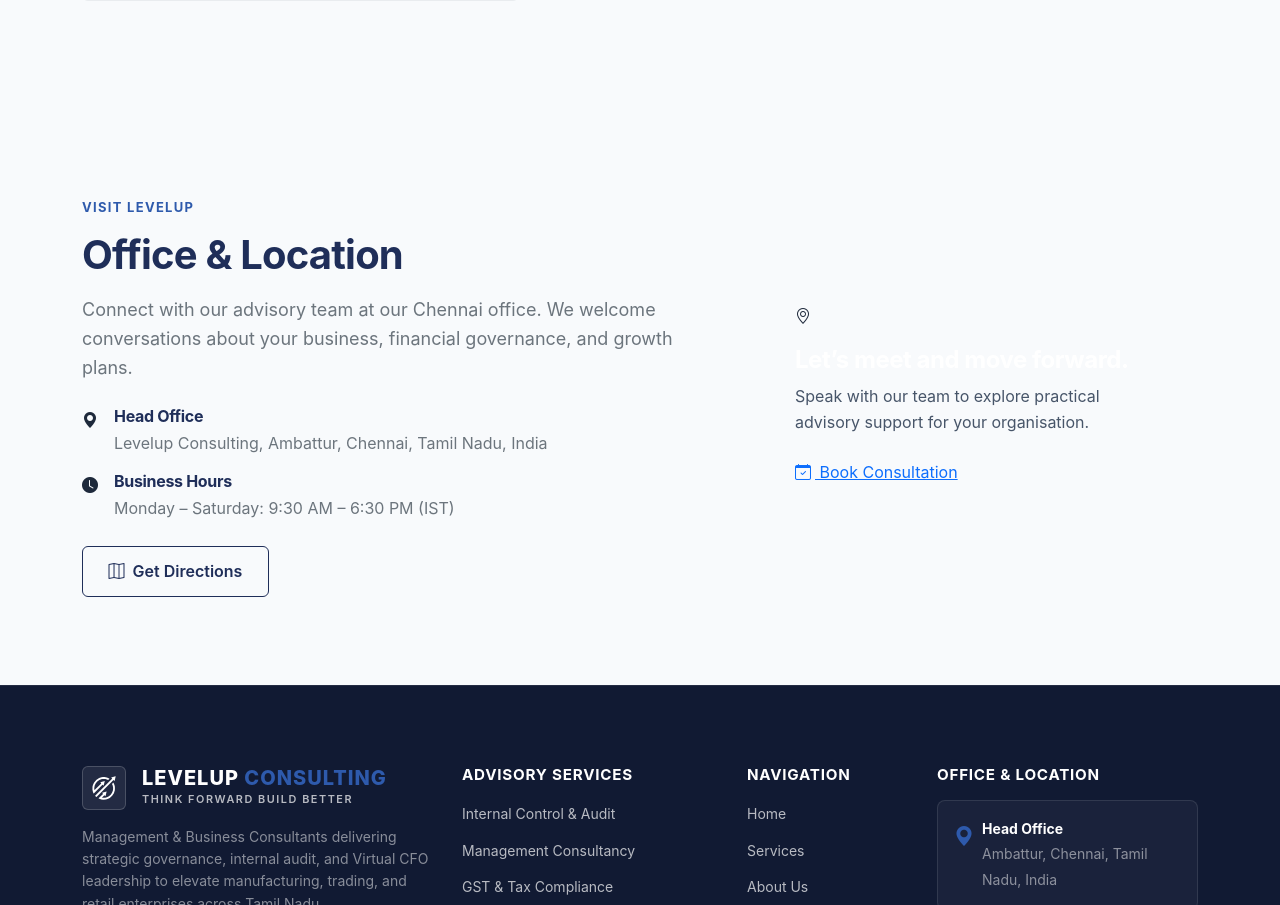
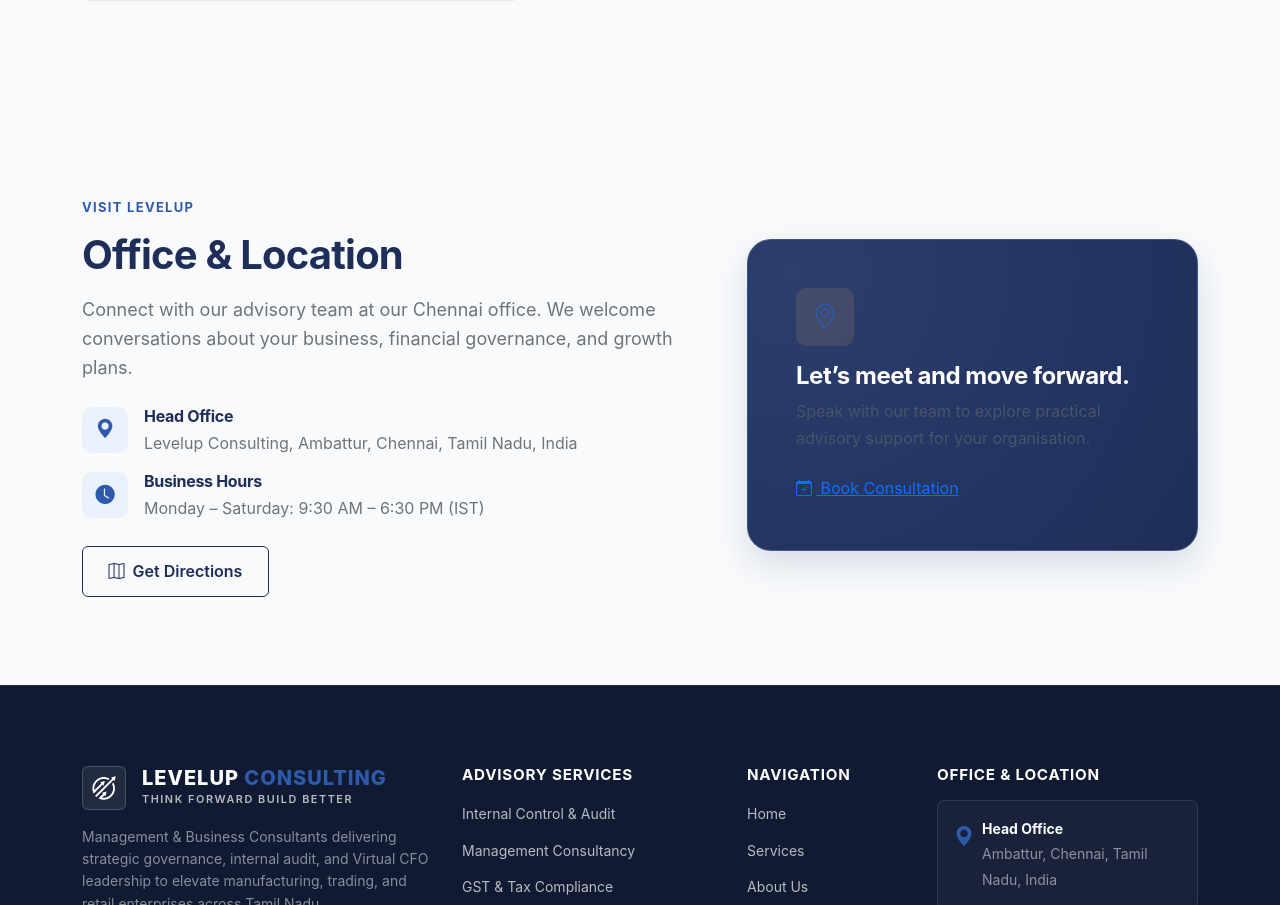
Before and after one commit to saraswathandev-ops/levelup, an Angular app: page / in a window 1280 px wide. Shown: the part 6552-7457 px from the top of the page. Built offline with nearby package versions, Linux system fonts and the light colour scheme.

Commit message:
Polish section headings, footer navigation and office location

```diff
--- a/src/app/app.scss
+++ b/src/app/app.scss
@@ -131,3 +131,47 @@
     transform: scale(1) translateY(0);
   }
 }
+
+
+// Dedicated office location section — aligned with the existing navy, blue and gold theme.
+.office-location-section {
+  background: var(--color-offwhite);
+}
+
+.office-location-detail {
+  color: var(--color-text);
+}
+
+.office-location-icon,
+.office-map-icon {
+  width: 46px;
+  height: 46px;
+  flex: 0 0 46px;
+  display: inline-flex;
+  align-items: center;
+  justify-content: center;
+  border-radius: var(--radius-md);
+  background: var(--color-accent-light);
+  color: var(--color-accent);
+  font-size: 1.2rem;
+}
+
+.office-location-card {
+  display: flex;
+  flex-direction: column;
+  justify-content: center;
+  min-height: 100%;
+  border: 1px solid rgba(144, 180, 238, 0.25);
+  border-radius: var(--radius-xl);
+  background: radial-gradient(circle at 10% 10%, #2c3e6d 0%, #1f2e59 100%);
+  box-shadow: var(--shadow-lg);
+
+  .office-map-icon {
+    width: 58px;
+    height: 58px;
+    flex-basis: 58px;
+    background: rgba(198, 161, 91, 0.15);
+    color: var(--color-gold);
+    font-size: 1.6rem;
+  }
+}
```
